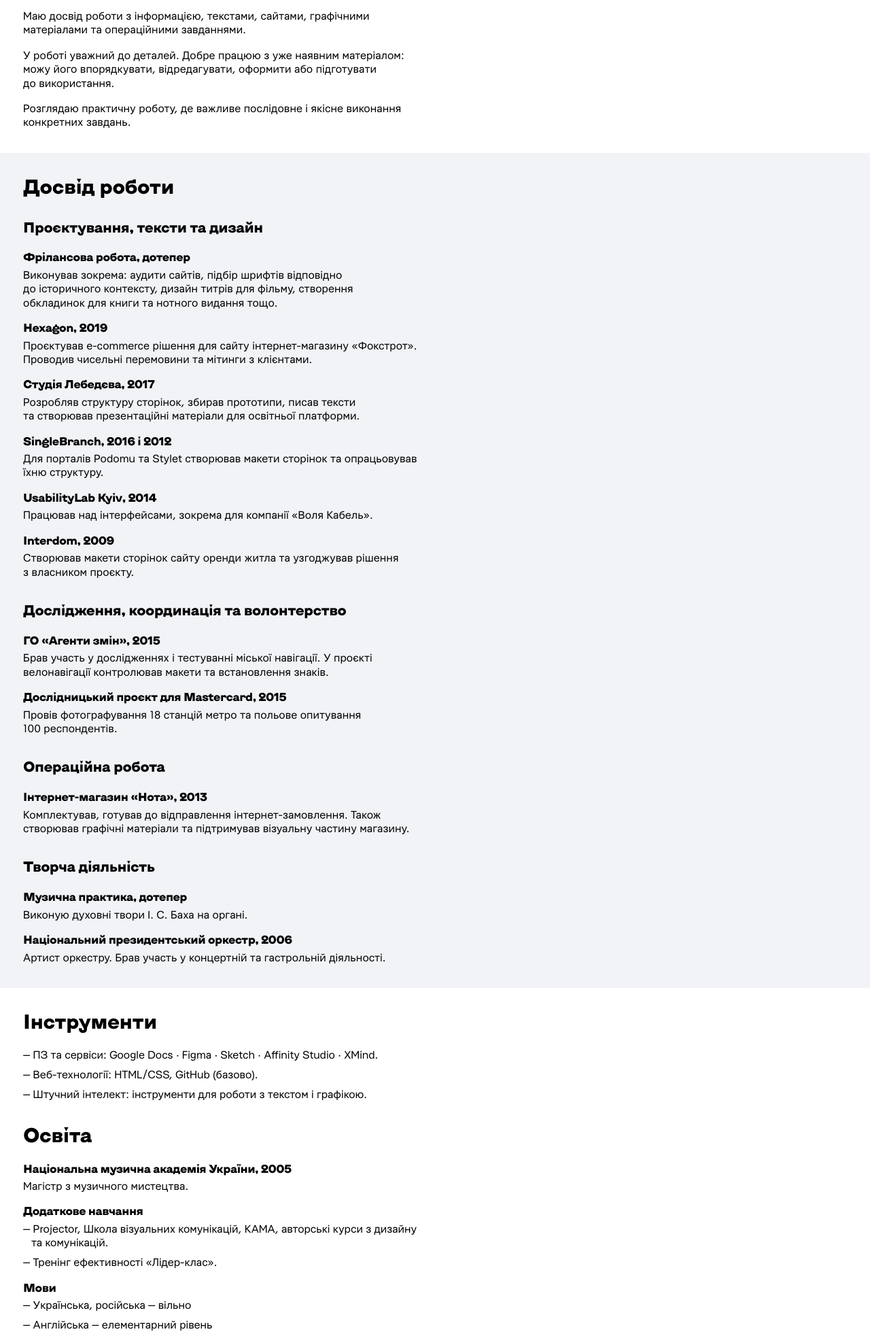
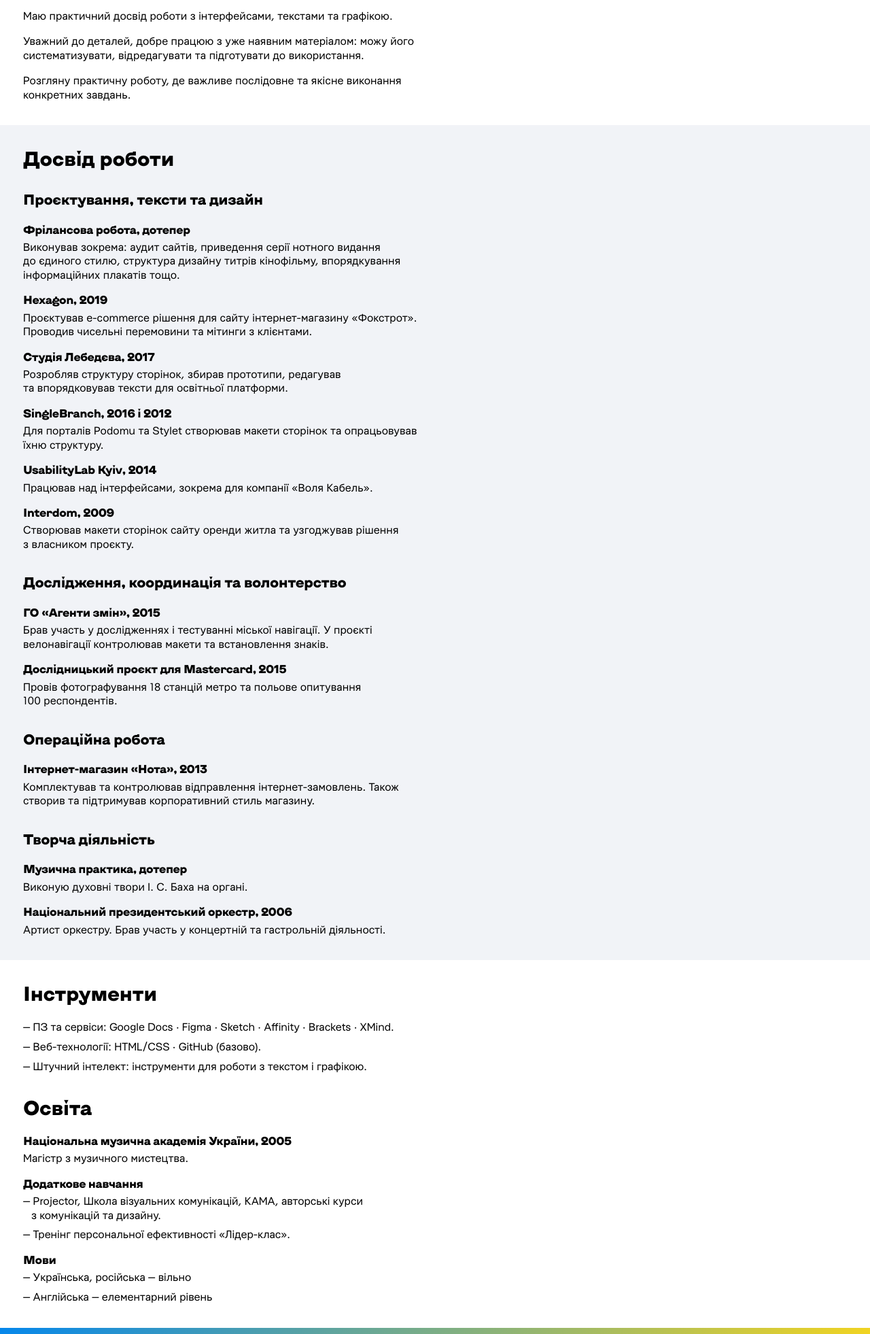
Before and after one commit to oleksakravchuk/oleksakravchuk.github.io, a plain HTML site: page index.html in a window 1280 px wide. Shown: the part 531-2493 px from the top of the page at 68% size. Drawn offline with Linux system fonts and the light colour scheme; a script that the page names is missing.

Commit message:
add tx 7

```diff
--- a/index.html
+++ b/index.html
@@ -9,18 +9,18 @@
 <meta property="og:url" content="https://oleksakravchuk.com/" />
 <meta property="og:type" content="website" />
 <meta property="og:title" content="Олександр Кравчук" />
-<meta property="og:description" content="Робота з інформацією, текстами, сайтами та операційними завданнями" />
+<meta property="og:description" content="Впорядковую інформацію на сайтах і в житті, роблячи її зрозумілою для людей." />
 <meta property="og:image" content="https://oleksakravchuk.github.io/img/ak_og_image-small.png" />
 
 <!-- Meta -->
 <title>Олександр Кравчук</title>
-<meta name="description" content="Робота з інформацією, текстами, сайтами та операційними завданнями">
+<meta name="description" content="Впорядковую інформацію на сайтах і в житті, роблячи її зрозумілою для людей.">
 <meta name="keywords" content="Олександр, Кравчук">
 <link rel="icon" type="image/png" href="favicon.png?v=2506" />
 
 <!-- Title -->
 <title>Олександр Кравчук</title>
-<meta name="description" content="Робота з інформацією, текстами, сайтами та операційними завданнями">
+<meta name="description" content="Впорядковую інформацію на сайтах і в житті, роблячи її зрозумілою для людей.">
 <link rel="icon" type="image/png" href="favicon.png" />
 
 
@@ -54,7 +54,7 @@
 <h1 class="">Олександр Кравчук</h1>
 
 <div class="ak_clear_1"></div>
-<p class="lead">Робота з інформацією, текстами, сайтами та операційними завданнями.</p>
+<p class="lead">Впорядковую інформацію на сайтах і в житті, роблячи її зрозумілою для людей.</p>
 
 <div class="ak_clear_1"></div>
 <ul>
@@ -71,9 +71,9 @@
 <div class="ak_clear_15"></div>
 
 <p>Народився в Києві у 1981 році в родині професійних музикантів.</p>
-<p>Маю досвід роботи з інформацією, текстами, сайтами, графічними матеріалами та операційними завданнями.</p>
-<p>У роботі уважний до деталей. Добре працюю з уже наявним матеріалом: можу його впорядкувати, відредагувати, оформити або підготувати до використання.</p>
-<p>Розглядаю практичну роботу, де важливе послідовне і якісне виконання конкретних завдань.</p>
+<p>Маю практичний досвід роботи з інтерфейсами, текстами та графікою.</p>
+<p>Уважний до деталей, добре працюю з уже наявним матеріалом: можу його систематизувати, відредагувати та підготувати до використання.</p>
+<p>Розгляну практичну роботу, де важливе послідовне та якісне виконання конкретних завдань.</p>
 
 </div><!-- / container -->
 
@@ -90,7 +90,7 @@
 <div class="ak_clear_15"></div>
 
 <h4>Фрілансова робота, дотепер</h4>
-<p>Виконував зокрема: аудити сайтів, підбір шрифтів відповідно до історичного контексту, дизайн титрів для фільму, створення обкладинок для книги та нотного видання тощо.</p>
+<p>Виконував зокрема: аудит сайтів, приведення серії нотного видання до єдиного стилю, структура дизайну титрів кінофільму, впорядкування інформаційних плакатів тощо.</p>
 
 <div class="ak_clear_1"></div>
 <h4>Hexagon, 2019</h4>
@@ -98,7 +98,7 @@
 
 <div class="ak_clear_1"></div>
 <h4>Студія Лебедєва, 2017</h4>
-<p>Розробляв структуру сторінок, збирав прототипи, писав тексти та створював презентаційні матеріали для освітньої платформи.</p>
+<p>Розробляв структуру сторінок, збирав прототипи, редагував та впорядковував тексти для освітньої платформи.</p>
 
 <div class="ak_clear_1"></div>
 <h4>SingleBranch, 2016 і 2012</h4>
@@ -131,7 +131,7 @@
 <div class="ak_clear_15"></div>
 
 <h4>Інтернет-магазин «Нота», 2013</h4>
-<p>Комплектував, готував до відправлення інтернет-замовлення. Також створював графічні матеріали та підтримував візуальну частину магазину.</p>
+<p>Комплектував та контролював відправлення інтернет-замовлень. Також створив та підтримував корпоративний стиль магазину.</p>
 
 
 
@@ -158,8 +158,8 @@
 <h2>Інструменти</h2>
 <div class="ak_clear_15"></div>
 <ul>
-<li>ПЗ та сервіси: Google Docs · Figma · Sketch · Affinity Studio · XMind.</li>
-<li>Веб-технології: HTML/CSS, GitHub (базово).</li>
+<li>ПЗ та сервіси: Google Docs · Figma · Sketch · Affinity · Brackets · XMind.</li>
+<li>Веб-технології: HTML/CSS · GitHub (базово).</li>
 <li>Штучний інтелект: інструменти для роботи з текстом і графікою.</li>
 </ul>
 
@@ -174,8 +174,8 @@
 <div class="ak_clear_1"></div>
 <h4>Додаткове навчання</h4>
 <ul>
-<li>Projector, Школа візуальних комунікацій, КАМА, авторські курси з дизайну та комунікацій.</li>
-<li>Тренінг ефективності «Лідер-клас».</li>
+<li>Projector, Школа візуальних комунікацій, КАМА, авторські курси з комунікацій та дизайну.</li>
+<li>Тренінг персональної ефективності «Лідер-клас».</li>
 </ul>
 
 <div class="ak_clear_1"></div>
```
Also changed, not shown: cv/index.html (+1 -1 lines).
